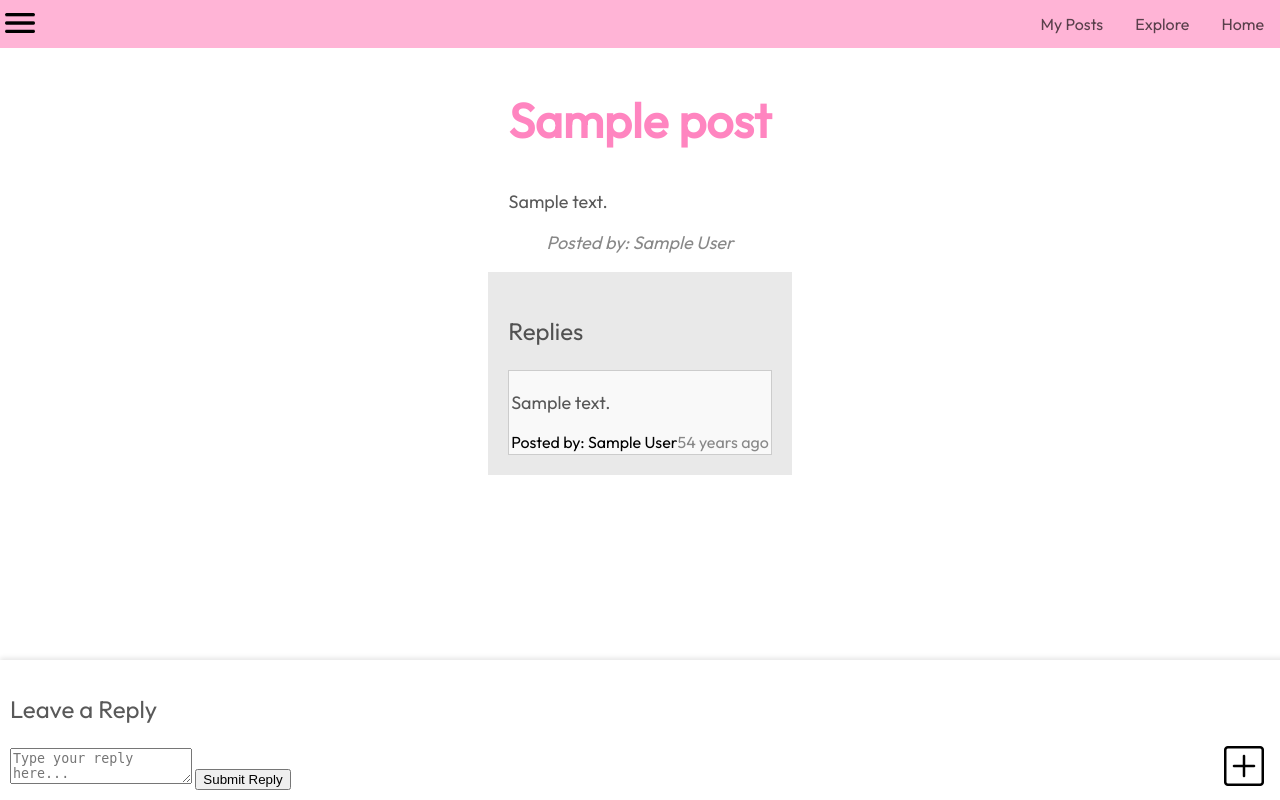
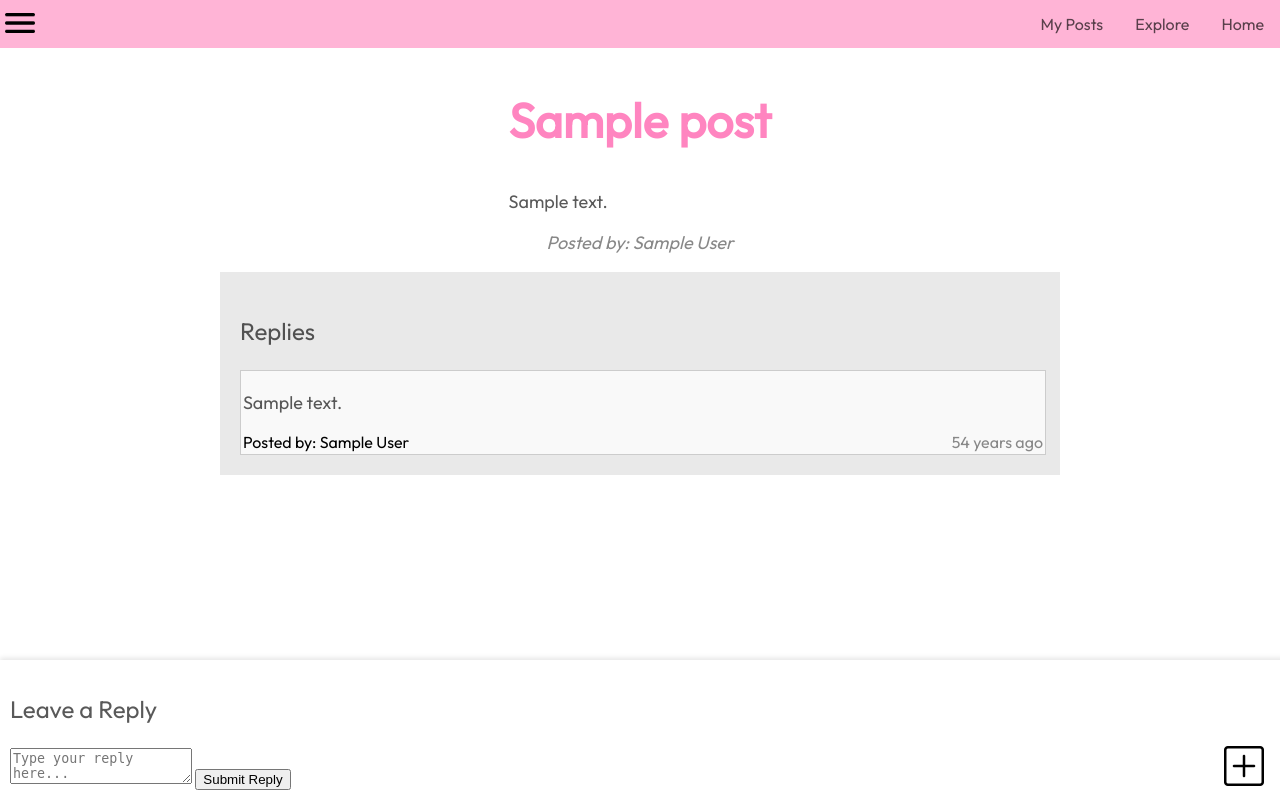
Before and after one commit to leoli33/CSE312_666, a Flask app: template templates/reply.html in a window 1280 px wide. Run offline with Flask 3, Linux system fonts and the light colour scheme; the template is opened without the code that fills it: most values are stand-ins (such as "Sample title", 1, 10 or a date in 2020).

Commit message:
adjust how reply section looks and add EXPLORE title to the pgae

```diff
--- a/static/css/reply.css
+++ b/static/css/reply.css
@@ -56,6 +56,7 @@
 #replies-container {
     padding: 20px;
     background: #e9e9e9;
+    width: 100vh;
 }
 
 .reply {
@@ -69,6 +70,7 @@
     word-wrap: break-word;
     overflow-wrap: break-word;
     word-break: break-all;
+    width: 100vh;
 }
 .reply p {
     text-align: left;
--- a/templates/post.html
+++ b/templates/post.html
@@ -5,6 +5,7 @@
 {% block content %}
     <link rel="stylesheet" type="text/css" href="/static/css/post.css">
     <div class="container">
+        <h1>Exploire</h1>
         <button class="clear-posts-button" id="clearPostsButton" onclick="clearPosts()">X</button>
         <div id="myNewThreadSidebar" class="new-thread-sidebar">
             <a href="javascript:void(0)" class="closebtn" onclick="closeNewThreadSidebar()">&times;</a>
```
